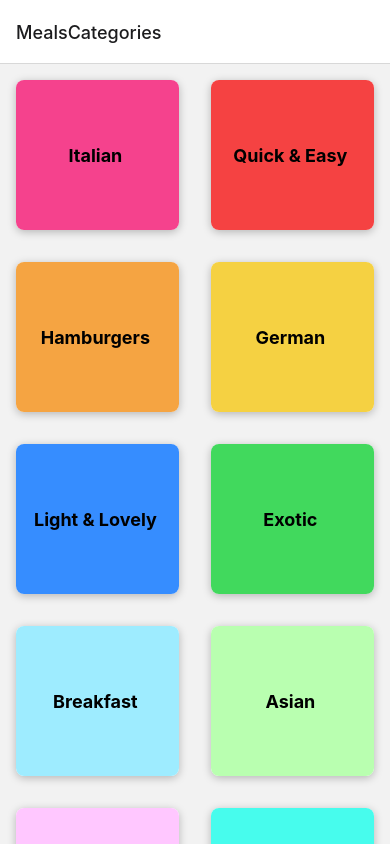
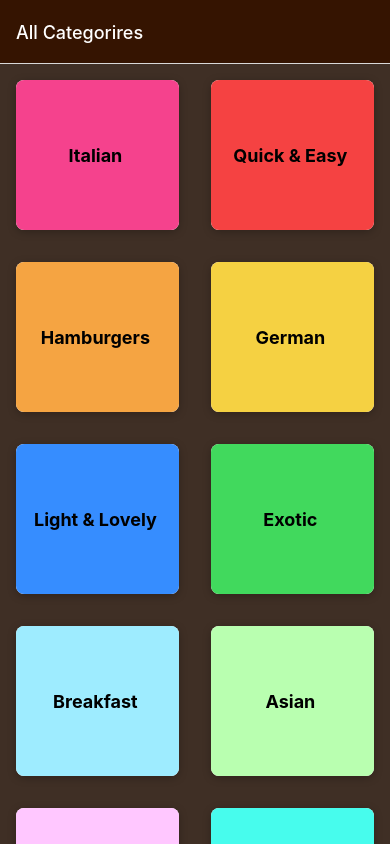
Before and after one commit to Salim255/Meall-APP, a React Native app: screen / in a window 390 px wide. Built offline with nearby package versions, Linux system fonts and the light colour scheme.

Commit message:
Styling screen Headers & Backgrounds

```diff
--- a/App.js
+++ b/App.js
@@ -12,8 +12,15 @@ export default function App() {
        <>
           <StatusBar style='dark'/>
           <NavigationContainer>
-            <Stack.Navigator>
-                <Stack.Screen name="MealsCategories" component={CategoriesScreen}/>
+            <Stack.Navigator screenOptions={{headerStyle: { backgroundColor: '#351401'},
+                  headerTintColor: 'white',
+                  contentStyle: {backgroundColor: '#3f2f25' }}}>
+                <Stack.Screen name="MealsCategories" component={CategoriesScreen}
+                options={{
+                  title: 'All Categorires',
+
+
+                }}/>
                 <Stack.Screen name="MealsOverview" component={MealsOverviewScreen}/>
             </Stack.Navigator>
 
--- a/components/MealItem.js
+++ b/components/MealItem.js
@@ -4,7 +4,7 @@ export const MealItem = ({title, imageUrl, duration, complexity, affordability})
 
     return (
     <View style={styles.mealItem}>
-        <Pressable android_ripple={{color: '#ccc'}}
+        <Pressable android_ripple={{color: '#cccc'}}
         style={({ pressed }) =>
           (pressed ? styles.buttonPressed : null)}>
             <View style={styles.innerContainer}>
```
